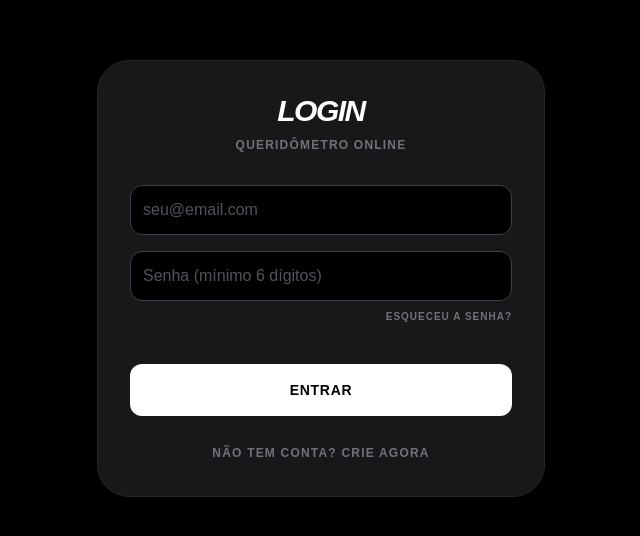
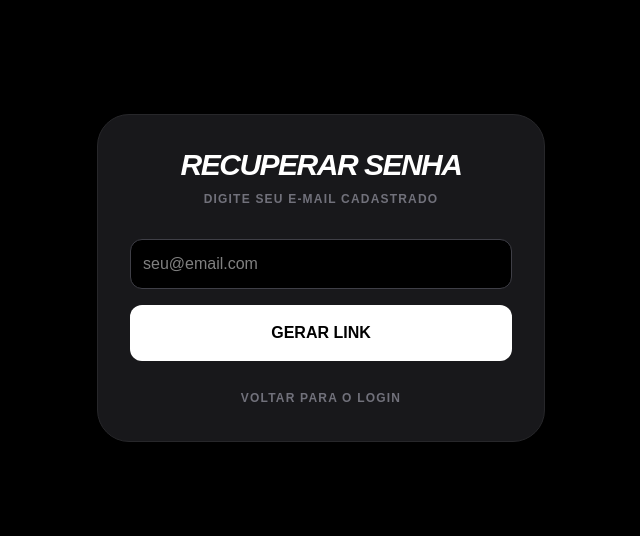
Before and after one commit to mfmwes/Querid-metro, a Next.js app: page /auth/forgot in a window 1280 px wide. Shown: the part 122-658 px from the top of the page, without its empty margins (319-959 px from the left). Built offline with nearby package versions, Linux system fonts and the light colour scheme; no server answers.

Commit message:
auth senha

```diff
--- a/app/auth/forgot/page.tsx
+++ b/app/auth/forgot/page.tsx
@@ -1,234 +1,66 @@
 "use client";
 import { useState } from 'react';
-import { useRouter } from 'next/navigation';
-import { createClient } from '@supabase/supabase-js';
-import Link from 'next/link'; // Importação do Link adicionada
+import Link from 'next/link';
 
-// Inicialização do Supabase (para Upload de Fotos)
-const supabase = createClient(
-  process.env.NEXT_PUBLIC_SUPABASE_URL!,
-  process.env.NEXT_PUBLIC_SUPABASE_ANON_KEY!
-);
+export default function ForgotPasswordPage() {
+  const [email, setEmail] = useState('');
+  const [loading, setLoading] = useState(false);
+  const [message, setMessage] = useState('');
 
-export default function AuthPage() {
-  const router = useRouter();
-
-  // Estados do Formulário
-  const [isLogin, setIsLogin] = useState(true);
-  const [loading, setLoading] = useState(false);
-  const [error, setError] = useState('');
-  const [name, setName] = useState('');
-  const [email, setEmail] = useState('');
-  const [password, setPassword] = useState('');
-  const [file, setFile] = useState<File | null>(null);
-  const [preview, setPreview] = useState<string>('');
-
-  // Função Principal Autenticação
-  const handleAuth = async (e: React.FormEvent) => {
+  const handleSubmit = async (e: React.FormEvent) => {
     e.preventDefault();
-    setError('');
     setLoading(true);
+    setMessage('');
 
     try {
-      // --- 1. VALIDAÇÕES PRÉVIAS (FRONT-END) ---
-      const emailRegex = /^[^\s@]+@[^\s@]+\.[^\s@]+$/;
-      if (!emailRegex.test(email)) {
-        setError("Por favor, digite um e-mail válido.");
-        setLoading(false);
-        return;
-      }
+      const res = await fetch('/api/auth/forgot', {
+        method: 'POST',
+        headers: { 'Content-Type': 'application/json' },
+        body: JSON.stringify({ email }),
+      });
 
-      if (password.length < 6) {
-        setError("A senha deve ter no mínimo 6 caracteres.");
-        setLoading(false);
-        return;
-      }
+      const data = await res.json();
+      if (!res.ok) throw new Error(data.error);
 
-      if (!isLogin && name.length < 2) {
-        setError("O nome precisa ter pelo menos 2 letras.");
-        setLoading(false);
-        return;
-      }
-
-      // --- 2. FLUXO DE CADASTRO (REGISTER) ---
-      if (!isLogin) {
-        let finalImageUrl = null;
-
-        if (file) {
-          try {
-            const fileExt = file.name.split('.').pop();
-            const cleanName = file.name.replace(/[^a-zA-Z0-9]/g, '');
-            const fileName = `${Date.now()}-${cleanName}.${fileExt}`;
-
-            const { error: uploadError } = await supabase.storage
-              .from('Avatars')
-              .upload(fileName, file);
-
-            if (uploadError) throw uploadError;
-
-            const { data } = supabase.storage
-              .from('Avatars')
-              .getPublicUrl(fileName);
-
-            finalImageUrl = data.publicUrl;
-
-          } catch (storageError) {
-            console.error("Erro no Upload:", storageError);
-            setError("Erro ao subir a imagem. Tente uma foto menor ou .jpg");
-            setLoading(false);
-            return;
-          }
-        }
-
-        const res = await fetch('/api/user', {
-          method: 'POST',
-          headers: { 'Content-Type': 'application/json' },
-          body: JSON.stringify({ name, email, password, image: finalImageUrl }),
-        });
-
-        const data = await res.json();
-
-        if (!res.ok) throw new Error(data.error || "Erro ao criar conta.");
-
-        localStorage.setItem('queridometro_user', JSON.stringify(data));
-        router.push('/');
-      }
-
-      // --- 3. FLUXO DE LOGIN ---
-      else {
-        const res = await fetch('/api/auth/login', {
-          method: 'POST',
-          headers: { 'Content-Type': 'application/json' },
-          body: JSON.stringify({ email, password }),
-        });
-
-        const data = await res.json();
-
-        if (!res.ok) throw new Error(data.error || "Credenciais inválidas.");
-
-        localStorage.setItem('queridometro_user', JSON.stringify(data));
-        router.push('/');
-      }
-
+      setMessage('Se o e-mail existir no nosso sistema, o link de recuperação foi gerado! Verifique o console do servidor.');
     } catch (error: any) {
-      console.error(error);
-      setError(error.message);
+      alert(error.message);
     } finally {
       setLoading(false);
-    }
-  };
-
-  const handleFileChange = (e: React.ChangeEvent<HTMLInputElement>) => {
-    if (e.target.files && e.target.files[0]) {
-      setFile(e.target.files[0]);
-      setPreview(URL.createObjectURL(e.target.files[0]));
     }
   };
 
   return (
     <div className="min-h-screen flex items-center justify-center bg-black p-4">
       <div className="w-full max-w-md bg-zinc-900 border border-zinc-800 p-8 rounded-[2rem] shadow-2xl">
+        <h1 className="text-3xl font-black italic tracking-tighter text-white mb-2 text-center">RECUPERAR SENHA</h1>
+        <p className="text-zinc-500 text-xs font-bold uppercase tracking-widest text-center mb-8">Digite seu e-mail cadastrado</p>
 
-        <div className="text-center mb-8">
-          <h1 className="text-3xl font-black italic tracking-tighter text-white mb-2">
-            {isLogin ? 'LOGIN' : 'CADASTRO'}
-          </h1>
-          <p className="text-zinc-500 text-xs font-bold uppercase tracking-widest">
-            Queridômetro Online
-          </p>
-        </div>
-
-        {/* Exibição de Erros */}
-        {error && (
-          <div className="bg-red-500/10 border border-red-500/50 text-red-500 text-xs font-bold p-3 rounded-lg mb-4 text-center">
-            {error}
+        {message ? (
+          <div className="bg-green-500/10 border border-green-500/50 text-green-500 p-4 rounded-xl text-center text-sm font-bold">
+            {message}
           </div>
-        )}
-
-        <form onSubmit={handleAuth} className="space-y-4">
-
-          {!isLogin && (
-            <div>
-              <input
-                type="text"
-                placeholder="Seu Nome"
-                value={name}
-                onChange={(e) => setName(e.target.value)}
-                className="w-full bg-black border border-zinc-700 p-3 rounded-xl text-white placeholder-zinc-600 focus:outline-none focus:border-red-500 transition-colors"
-              />
-            </div>
-          )}
-
-          {!isLogin && (
-            <div className="flex items-center gap-4 bg-black border border-zinc-700 p-2 rounded-xl">
-              <label className="cursor-pointer bg-zinc-800 hover:bg-zinc-700 text-white text-xs font-bold uppercase px-3 py-2 rounded-lg transition-colors">
-                Escolher Foto
-                <input type="file" accept="image/*" className="hidden" onChange={handleFileChange} />
-              </label>
-              {preview ? (
-                <img src={preview} alt="Preview" className="w-8 h-8 rounded-full object-cover border border-zinc-600" />
-              ) : (
-                <span className="text-zinc-600 text-xs truncate">Nenhuma foto selecionada </span>
-              )}
-            </div>
-          )}
-
-          <div>
+        ) : (
+          <form onSubmit={handleSubmit} className="space-y-4">
             <input
               type="email"
               placeholder="seu@email.com"
               value={email}
               onChange={(e) => setEmail(e.target.value)}
-              className="w-full bg-black border border-zinc-700 p-3 rounded-xl text-white placeholder-zinc-600 focus:outline-none focus:border-red-500 transition-colors"
+              className="w-full bg-black border border-zinc-700 p-3 rounded-xl text-white outline-none focus:border-red-500 transition-colors"
+              required
             />
-          </div>
-
-          <div className="space-y-2">
-            <input
-              type="password"
-              placeholder="Senha (mínimo 6 dígitos)"
-              value={password}
-              onChange={(e) => setPassword(e.target.value)}
-              className="w-full bg-black border border-zinc-700 p-3 rounded-xl text-white placeholder-zinc-600 focus:outline-none focus:border-red-500 transition-colors"
-            />
-
-            {/* LINK DE RECUPERAR SENHA AQUI */}
-            {isLogin && (
-              <div className="flex justify-end">
-                <Link
-                  href="/auth/forgot"
-                  className="text-zinc-500 text-[10px] font-bold uppercase tracking-widest hover:text-white transition-colors"
-                >
-                  Esqueceu a senha?
-
-                </Link>
-              </div>
-            )}
-          </div>
-
-          <button
-            type="submit"
-            disabled={loading}
-            className="w-full bg-white text-black font-bold uppercase text-sm tracking-wider p-4 rounded-xl hover:bg-zinc-200 disabled:opacity-50 disabled:cursor-not-allowed transition-all mt-6"
-          >
-            {loading ? 'Processando...' : (isLogin ? 'Entrar' : 'Criar Conta')}
-          </button>
-        </form>
+            <button type="submit" disabled={loading} className="w-full bg-white text-black font-bold uppercase p-4 rounded-xl hover:bg-zinc-200 disabled:opacity-50">
+              {loading ? 'Processando...' : 'Gerar Link'}
+            </button>
+          </form>
+        )}
 
         <div className="mt-6 text-center">
-          <button
-            onClick={() => {
-              setIsLogin(!isLogin);
-              setError('');
-              setPreview('');
-              setFile(null);
-            }}
-            className="text-zinc-500 text-xs font-bold uppercase tracking-widest hover:text-white transition-colors"
-          >
-            {isLogin ? 'Não tem conta? Crie agora' : 'Já possui conta? Fazer Login'}
-          </button>
+          <Link href="/auth" className="text-zinc-500 text-xs font-bold uppercase tracking-widest hover:text-white transition-colors">
+            Voltar para o Login
+          </Link>
         </div>
-
       </div>
     </div>
   );
--- a/app/auth/page.tsx
+++ b/app/auth/page.tsx
@@ -2,6 +2,7 @@
 import { useState } from 'react';
 import { useRouter } from 'next/navigation';
 import { createClient } from '@supabase/supabase-js';
+import Link from 'next/link'; // Importação do Link adicionada
 
 // Inicialização do Supabase (para Upload de Fotos)
 const supabase = createClient(
@@ -25,29 +26,26 @@ export default function AuthPage() {
   // Função Principal de Autenticação
   const handleAuth = async (e: React.FormEvent) => {
     e.preventDefault();
+    setError('');
     setLoading(true);
 
     try {
       // --- 1. VALIDAÇÕES PRÉVIAS (FRONT-END) ---
-
-      // Validação de E-mail (Regex Padrão)
       const emailRegex = /^[^\s@]+@[^\s@]+\.[^\s@]+$/;
       if (!emailRegex.test(email)) {
-        alert("Por favor, digite um e-mail válido.");
+        setError("Por favor, digite um e-mail válido.");
         setLoading(false);
         return;
       }
 
-      // Validação de Senha
       if (password.length < 6) {
-        alert("A senha deve ter no mínimo 6 caracteres.");
+        setError("A senha deve ter no mínimo 6 caracteres.");
         setLoading(false);
         return;
       }
 
-      // Validação de Nome (Apenas no Cadastro)
       if (!isLogin && name.length < 2) {
-        alert("O nome precisa ter pelo menos 2 letras.");
+        setError("O nome precisa ter pelo menos 2 letras.");
         setLoading(false);
         return;
       }
@@ -56,22 +54,18 @@ export default function AuthPage() {
       if (!isLogin) {
         let finalImageUrl = null;
 
-        // Upload da Imagem (Se houver)
         if (file) {
           try {
-            // Limpa o nome do arquivo para evitar erros de URL
             const fileExt = file.name.split('.').pop();
             const cleanName = file.name.replace(/[^a-zA-Z0-9]/g, '');
             const fileName = `${Date.now()}-${cleanName}.${fileExt}`;
 
-            // Upload para o bucket 'Avatars' (Maiúsculo, conforme seu painel)
             const { error: uploadError } = await supabase.storage
               .from('Avatars')
               .upload(fileName, file);
 
             if (uploadError) throw uploadError;
 
-            // Gera a URL Pública
             const { data } = supabase.storage
               .from('Avatars')
               .getPublicUrl(fileName);
@@ -80,31 +74,22 @@ export default function AuthPage() {
 
           } catch (storageError) {
             console.error("Erro no Upload:", storageError);
-            alert("Erro ao subir a imagem. Tente uma foto menor ou .jpg");
+            setError("Erro ao subir a imagem. Tente uma foto menor ou .jpg");
             setLoading(false);
             return;
           }
         }
 
-        // Chama a API de Criação de Usuário
         const res = await fetch('/api/user', {
           method: 'POST',
           headers: { 'Content-Type': 'application/json' },
-          body: JSON.stringify({
-            name,
-            email,
-            password,
-            image: finalImageUrl
-          }),
+          body: JSON.stringify({ name, email, password, image: finalImageUrl }),
         });
 
         const data = await res.json();
 
-        if (!res.ok) {
-          throw new Error(data.error || "Erro ao criar conta.");
-        }
+        if (!res.ok) throw new Error(data.error || "Erro ao criar conta.");
 
-        // Sucesso no cadastro: Loga automaticamente
         localStorage.setItem('queridometro_user', JSON.stringify(data));
         router.push('/');
       }
@@ -119,24 +104,20 @@ export default function AuthPage() {
 
         const data = await res.json();
 
-        if (!res.ok) {
-          throw new Error(data.error || "Credenciais inválidas.");
-        }
+        if (!res.ok) throw new Error(data.error || "Credenciais inválidas.");
 
-        // Salva sessão e redireciona
         localStorage.setItem('queridometro_user', JSON.stringify(data));
         router.push('/');
       }
 
     } catch (error: any) {
       console.error(error);
-      alert(error.message);
+      setError(error.message);
     } finally {
       setLoading(false);
     }
   };
 
-  // Função para pré-visualizar a imagem escolhida
   const handleFileChange = (e: React.ChangeEvent<HTMLInputElement>) => {
     if (e.target.files && e.target.files[0]) {
       setFile(e.target.files[0]);
@@ -157,9 +138,15 @@ export default function AuthPage() {
           </p>
         </div>
 
+        {/* Exibição de Erros */}
+        {error && (
+          <div className="bg-red-500/10 border border-red-500/50 text-red-500 text-xs font-bold p-3 rounded-lg mb-4 text-center">
+            {error}
+          </div>
+        )}
+
         <form onSubmit={handleAuth} className="space-y-4">
 
-          {/* Campo de Nome (Só aparece no cadastro) */}
           {!isLogin && (
             <div>
               <input
@@ -172,17 +159,11 @@ export default function AuthPage() {
             </div>
           )}
 
-          {/* Upload de Foto (Só aparece no cadastro) */}
           {!isLogin && (
             <div className="flex items-center gap-4 bg-black border border-zinc-700 p-2 rounded-xl">
               <label className="cursor-pointer bg-zinc-800 hover:bg-zinc-700 text-white text-xs font-bold uppercase px-3 py-2 rounded-lg transition-colors">
                 Escolher Foto
-                <input
-                  type="file"
-                  accept="image/*"
-                  className="hidden"
-                  onChange={handleFileChange}
-                />
+                <input type="file" accept="image/*" className="hidden" onChange={handleFileChange} />
               </label>
               {preview ? (
                 <img src={preview} alt="Preview" className="w-8 h-8 rounded-full object-cover border border-zinc-600" />
@@ -202,7 +183,7 @@ export default function AuthPage() {
             />
           </div>
 
-          <div>
+          <div className="space-y-2">
             <input
               type="password"
               placeholder="Senha (mínimo 6 dígitos)"
@@ -210,6 +191,18 @@ export default function AuthPage() {
               onChange={(e) => setPassword(e.target.value)}
               className="w-full bg-black border border-zinc-700 p-3 rounded-xl text-white placeholder-zinc-600 focus:outline-none focus:border-red-500 transition-colors"
             />
+
+            {/* LINK DE RECUPERAR SENHA AQUI */}
+            {isLogin && (
+              <div className="flex justify-end">
+                <Link
+                  href="/auth/forgot"
+                  className="text-zinc-500 text-[10px] font-bold uppercase tracking-widest hover:text-white transition-colors"
+                >
+                  Esqueceu a senha?
+                </Link>
+              </div>
+            )}
           </div>
 
           <button
@@ -225,7 +218,7 @@ export default function AuthPage() {
           <button
             onClick={() => {
               setIsLogin(!isLogin);
-              setError(''); // Limpa erros ao trocar de tela
+              setError('');
               setPreview('');
               setFile(null);
             }}
```
